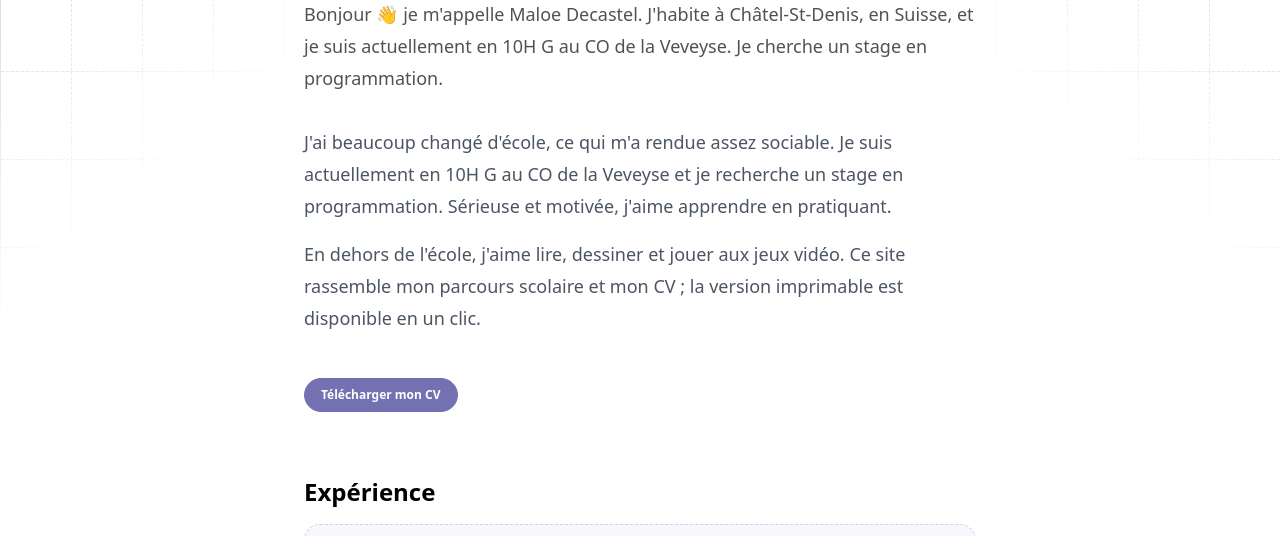
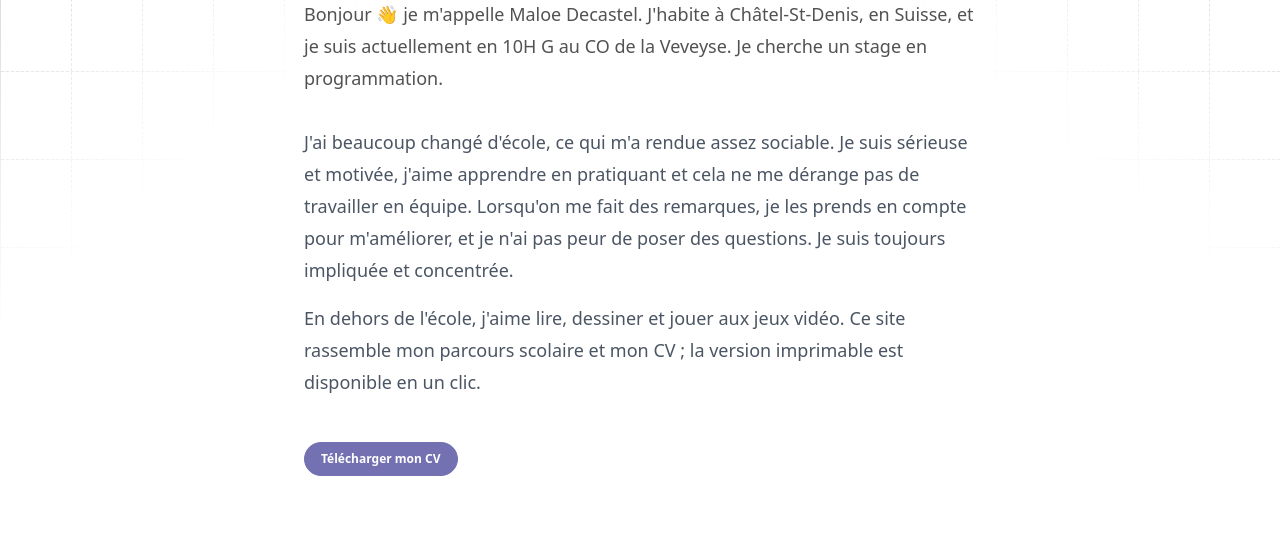
Before and after one commit to maloedecastel-byte/maloedecastel-byte.github.io, an Astro site: page /a-propos in a window 1280 px wide. Shown: the part 194-730 px from the top of the page. Built offline with nearby package versions, Linux system fonts and the light colour scheme; Astro itself is replaced by a stand-in of ours.

Commit message:
Met à jour le paragraphe de présentation

```diff
--- a/src/pages/a-propos.astro
+++ b/src/pages/a-propos.astro
@@ -30,8 +30,10 @@ const primaire = parcours.filter((etape) => etape.niveau === "École primaire");
       class="mt-8 text-sm leading-6 text-gray-600 dark:text-neutral-400 sm:leading-7 lg:leading-8 sm:text-base lg:text-lg"
     >
       J'ai beaucoup changé d'école, ce qui m'a rendue assez sociable. Je suis
-      actuellement en 10H G au CO de la Veveyse et je recherche un stage en
-      programmation. Sérieuse et motivée, j'aime apprendre en pratiquant.
+      sérieuse et motivée, j'aime apprendre en pratiquant et cela ne me dérange
+      pas de travailler en équipe. Lorsqu'on me fait des remarques, je les prends
+      en compte pour m'améliorer, et je n'ai pas peur de poser des questions. Je
+      suis toujours impliquée et concentrée.
     </p>
 
     <p
```
